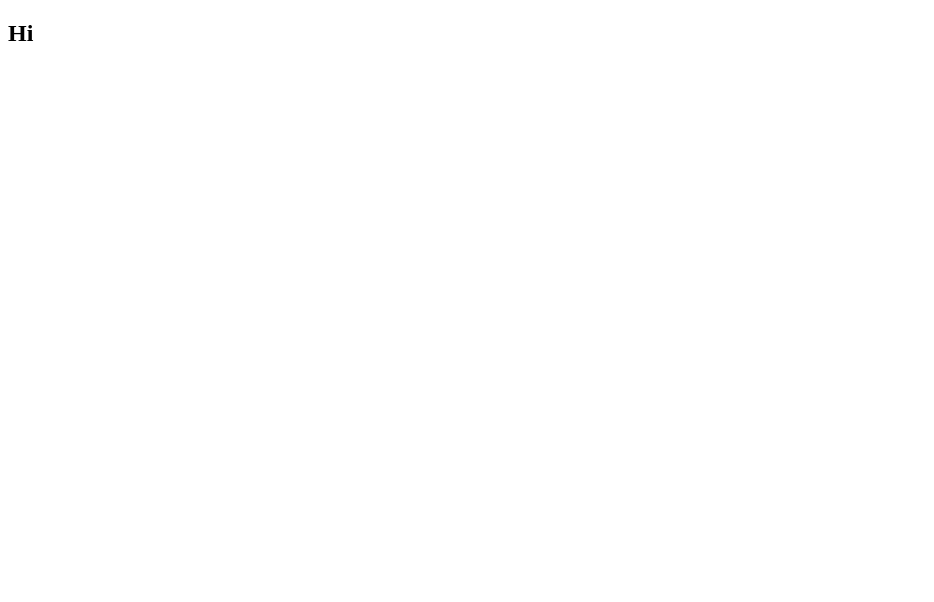
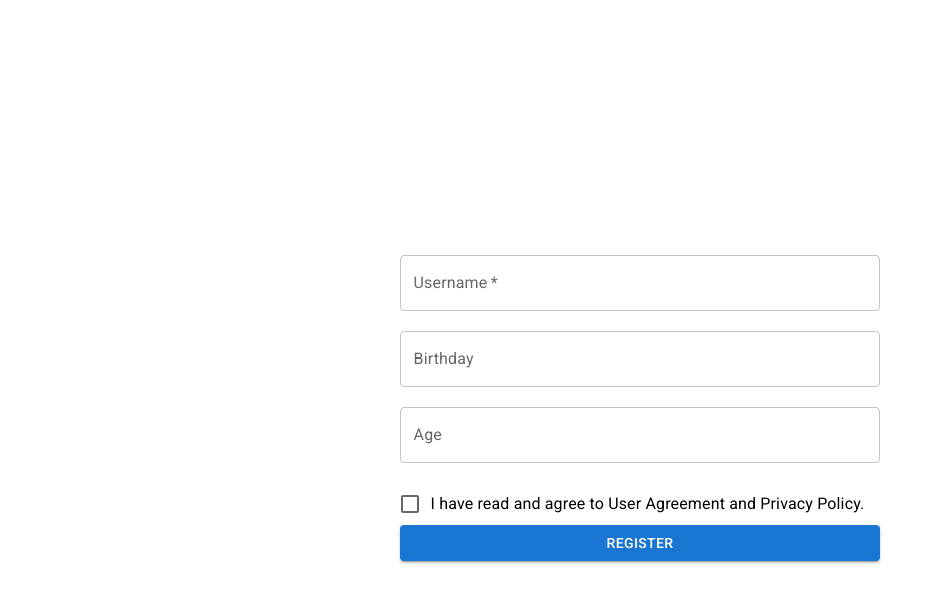
Before and after one commit to shneeki/formTask, a React (Create React App) app: page / in a window 1280 px wide. Shown: the top 602 px of the page, without its empty margins (0-934 px from the left). Built offline with nearby package versions, Linux system fonts and the light colour scheme; the HTML template or start-up script is replaced by a standard one.

Commit message:
basic MUI form, no interactions

```diff
--- a/src/App.tsx
+++ b/src/App.tsx
@@ -1,7 +1,72 @@
-import React from 'react';
+import React, { useState } from 'react';
+
+import { useForm } from 'react-hook-form';
+
+import { DatePicker } from '@mui/x-date-pickers/DatePicker';
+import { AdapterMoment } from '@mui/x-date-pickers/AdapterMoment';
+import { LocalizationProvider } from '@mui/x-date-pickers/LocalizationProvider';
+
+import TextField from '@mui/material/TextField';
+import Button from '@mui/material/Button';
+import Box from '@mui/material/Box';
+import Checkbox from '@mui/material/Checkbox';
+import FormControlLabel from '@mui/material/FormControlLabel';
 
 function App() {
-  return <h2>Hi</h2>;
+  const [value, setValue] = React.useState<Date | null>(null);
+  return (
+    <Box
+      display="flex"
+      justifyContent="center"
+      alignItems="center"
+      minHeight="100vh">
+      <form className="signupForm">
+        <div className="formInput">
+          <TextField
+            required
+            sx={{
+              width: '100%',
+            }}
+            id="outlined-required"
+            label="Username"
+            defaultValue=""
+          />
+        </div>
+        <div className="formInput">
+          <LocalizationProvider dateAdapter={AdapterMoment}>
+            <DatePicker
+              label="Birthday"
+              value={value}
+              onChange={(newValue: Date | null) => {
+                setValue(newValue);
+              }}
+              renderInput={(params: any) => <TextField {...params} fullWidth />}
+            />
+          </LocalizationProvider>
+        </div>
+
+        <div className="formInput">
+          <TextField
+            sx={{
+              width: '100%',
+            }}
+            id="outlined"
+            label="Age"
+            defaultValue=""
+            InputProps={{
+              readOnly: true,
+            }}
+          />
+        </div>
+        <FormControlLabel
+          control={<Checkbox size="medium" />}
+          label="I have read and agree to User Agreement and Privacy Policy."
+        />
+
+        <Button variant="contained">Register</Button>
+      </form>
+    </Box>
+  );
 }
 
 export default App;
--- a/src/index.css
+++ b/src/index.css
@@ -2,3 +2,13 @@
 @import '@fontsource/roboto/400.css';
 @import '@fontsource/roboto/500.css';
 @import '@fontsource/roboto/700.css';
+
+.formInput {
+  margin-bottom: 20px;
+}
+.signupForm {
+  display: flex;
+  flex-direction: column;
+  justify-content: 'center';
+  align-items: 'center';
+}
```
Also changed, not shown: package.json (+7 -1 lines), 1 other file (tests, documents, lock files or other folders).
